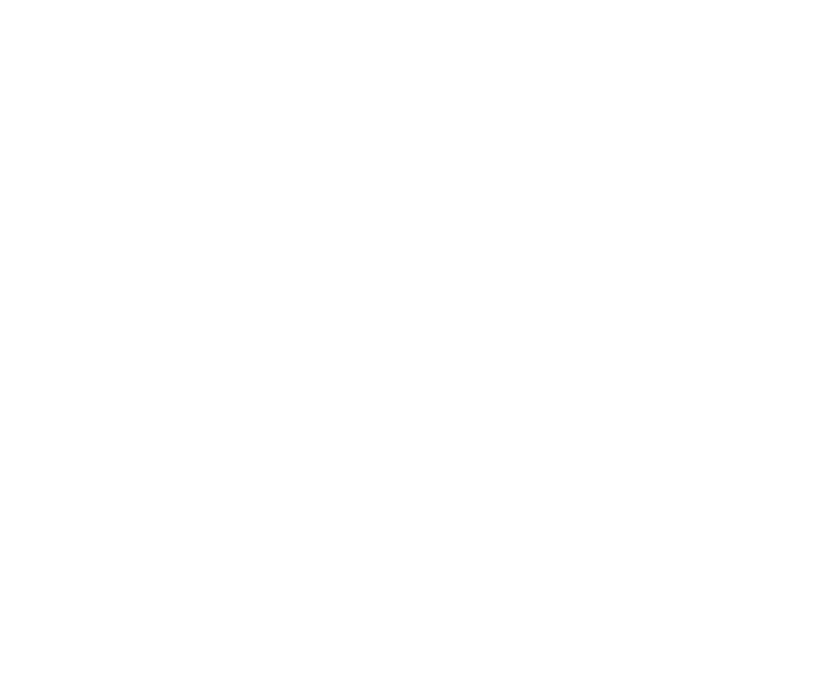
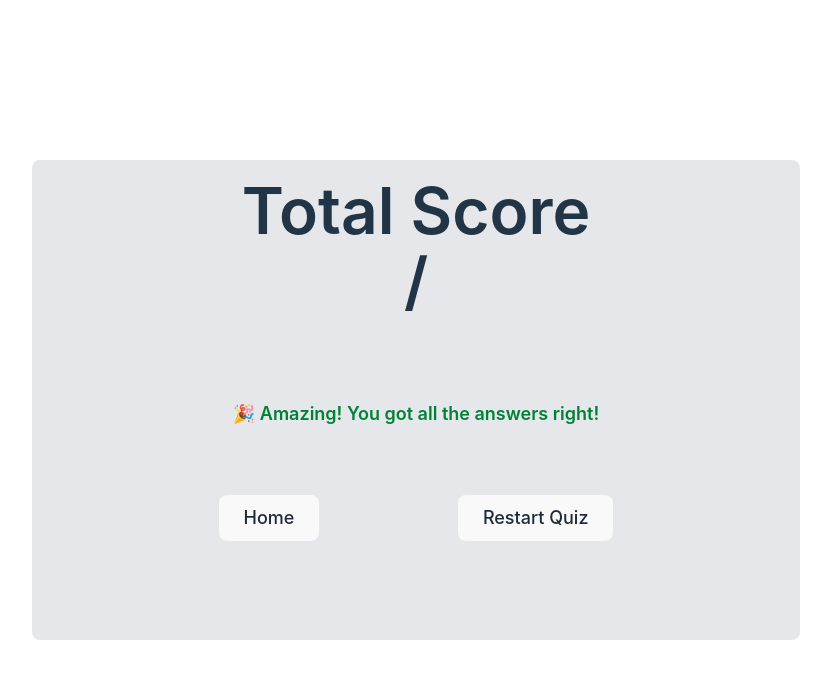
Before and after one commit to Enayat789/quiz-app, a React (Vite) app: page /totalScore in a window 1280 px wide. Before the commit this address had no page. Shown: the top 678 px of the page, without its empty margins (224-1055 px from the left). Built offline with nearby package versions, Linux system fonts and the light colour scheme.

Commit message:
Total score component added

```diff
--- a/src/App.jsx
+++ b/src/App.jsx
@@ -2,17 +2,16 @@
 // import Hero from "./Components/Hero";
 import Home from "./Components/Home";
 import QuizScreen from "./Components/QuizScreen";
+import TotalScore from "./Components/ui/TotalScore";
 // import QuizScreen2 from "./Components/QuizScreen2";
 
 function App() {
   return (
-
-
-
     <BrowserRouter>
       <Routes>
         <Route path="/" element={<Home />} />
         <Route path="/quizScreen" element={<QuizScreen />} />
+        <Route path="/totalScore" element={<TotalScore />} />
         {/* <Route path="/quizScreen2" element={<QuizScreen2 />} /> */}
       </Routes>
     </BrowserRouter>
--- a/src/Components/QuizScreen.jsx
+++ b/src/Components/QuizScreen.jsx
@@ -9,14 +9,18 @@
 import ScoreSection from "./ui/ScoreSection";
 import { useState } from "react";
 import data from "../data.json";
+import TotalScore from "./ui/TotalScore";
+import { Navigate, useNavigate } from "react-router";
 
 const QuizScreen = () => {
   const questions = data.questions;
+  const navigate = useNavigate();
 
   const [currentIndex, setCurrentIndex] = useState(0);
   const currentQuestion = questions[currentIndex];
   const [totalQues, setTotalQues] = useState(questions.length);
   const [selectedOption, setSelectedOption] = useState(null);
+  const [quizCompleted, setQuizCompleted] = useState(false);
 
   const [score, setScore] = useState(0);
 
@@ -29,6 +33,8 @@
     if (currentIndex < totalQues - 1) {
       setCurrentIndex((prevIndex) => prevIndex + 1);
       setSelectedOption(null);
+    } else {
+      setQuizCompleted(true);
     }
   };
 
@@ -40,8 +46,24 @@
     }
   };
 
+  const restartQuiz = () => {
+    setCurrentIndex(0);
+    setScore(0);
+    setSelectedOption(null);
+    setQuizCompleted(false);
+  };
+
   return (
     <div className="w-full min-h-screen flex flex-col justify-center items-center ">
+      {quizCompleted ? (
+        <TotalScore
+          score={score}
+          totalQues={totalQues}
+          restartQuiz={restartQuiz}
+          navigate={navigate}
+        />
+      ) : (
+        <>
           <ScoreSection
             totalQues={totalQues}
             currentIndex={currentIndex}
@@ -56,7 +78,10 @@
             totalQues={totalQues}
             selectedOption={selectedOption}
             setSelectedOption={setSelectedOption}
+            navigate={navigate}
           />
+        </>
+      )}
     </div>
   );
 };
--- a/src/Components/ui/Question.jsx
+++ b/src/Components/ui/Question.jsx
@@ -1,4 +1,4 @@
-import { useState } from "react";
+// import { useState } from "react";
 
 const Question = ({
   currentQuestion,
@@ -25,8 +25,14 @@
           currentQuestion.options.map((option, index) => (
             <div
               key={index}
-              onClick={() => setSelectedOption(option)}
-              className="p-2 pl-2 bg-white flex flex-row items-center text-md gap-6 rounded-lg shadow-sm mb-2 cursor-pointer hover:bg-gray-300"
+              onClick={() => {
+                if (!selectedOption) {
+                  setSelectedOption(option);
+                }
+              }}
+              className={`p-2 pl-2 bg-white flex flex-row items-center text-md gap-6 rounded-lg shadow-sm mb-2 cursor-pointer hover:bg-gray-300 ${
+                selectedOption ? "cursor-not-allowed hover:bg-white" : ""
+              }`}
             >
               <span className="h-full px-4 p-2 rounded-lg bg-gray-200">
                 {/* showing A , B, C, D in options. */}
--- /dev/null
+++ b/src/Components/ui/TotalScore.jsx
@@ -0,0 +1,48 @@
+import React from "react";
+
+function TotalScore({ score, totalQues, restartQuiz, navigate }) {
+  return (
+    <div className="w-full h-full absolute flex items-center justify-center">
+      <div className="w-full max-w-3xl h-[60%] bg-gray-200 flex flex-col justify-between items-center py-4 px-8 rounded-lg text-xl font-semibold">
+        <div className=" w-full flex flex-col items-center">
+          <h1>Total Score</h1>
+          <h1>
+            {score} / {totalQues}
+          </h1>
+        </div>
+        <div className="w-full h-full flex flex-col items-center justify-evenly p-4 rounded-lg text-lg">
+          {score === totalQues ? (
+            <p className="text-green-700 font-semibold">
+              🎉 Amazing! You got all the answers right!
+            </p>
+          ) : score >= totalQues / 2 ? (
+            <p className="text-blue-700 font-semibold">
+              👍 Good job! Keep practicing to improve.
+            </p>
+          ) : (
+            <p className="text-red-700 font-semibold">
+              😟 Don't worry! Try again and improve your score.
+            </p>
+          )}
+
+          <div className="w-full flex flex-row items-center justify-evenly">
+            <button
+              onClick={() => navigate("/")}
+              className="border-4 text-gray-800 text-md font-semibold px-6 py-2 rounded-lg transition-transform transform hover:scale-105 hover:shadow-lg"
+            >
+              Home
+            </button>
+            <button
+              onClick={restartQuiz}
+              className="border-4 text-gray-800 text-md font-semibold px-6 py-2 rounded-lg transition-transform transform hover:scale-105 hover:shadow-lg"
+            >
+              Restart Quiz
+            </button>
+          </div>
+        </div>
+      </div>
+    </div>
+  );
+}
+
+export default TotalScore;
```
Lines whose indentation alone changed are shown as unchanged.
